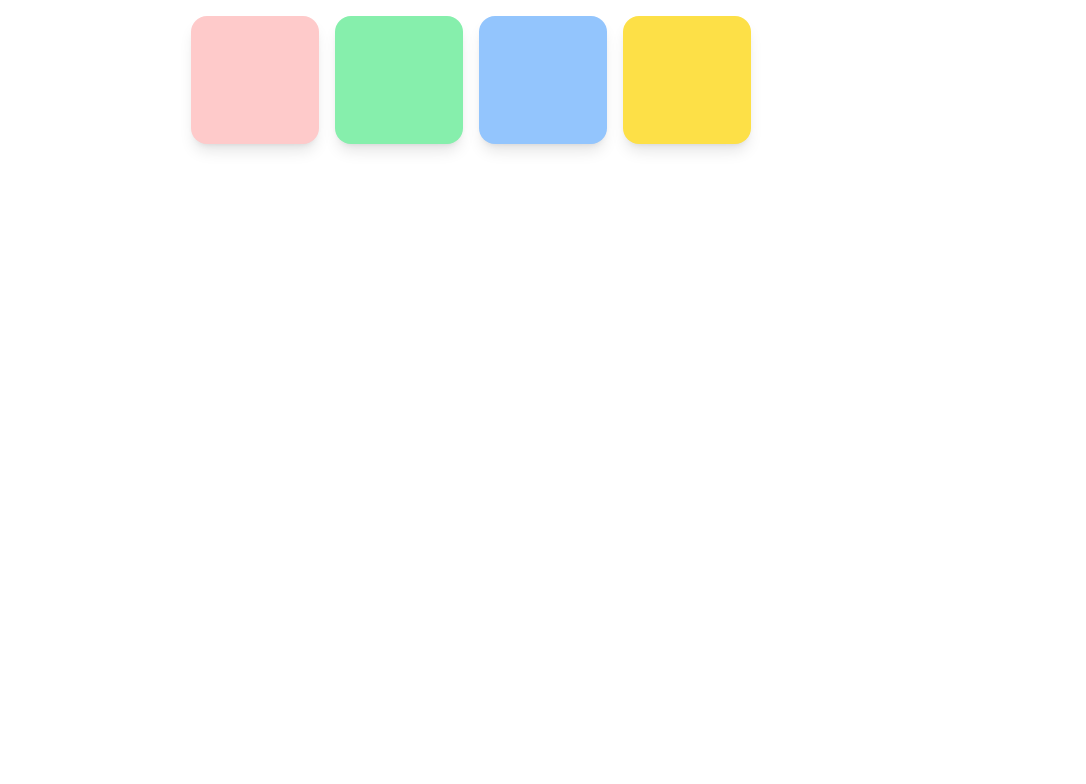
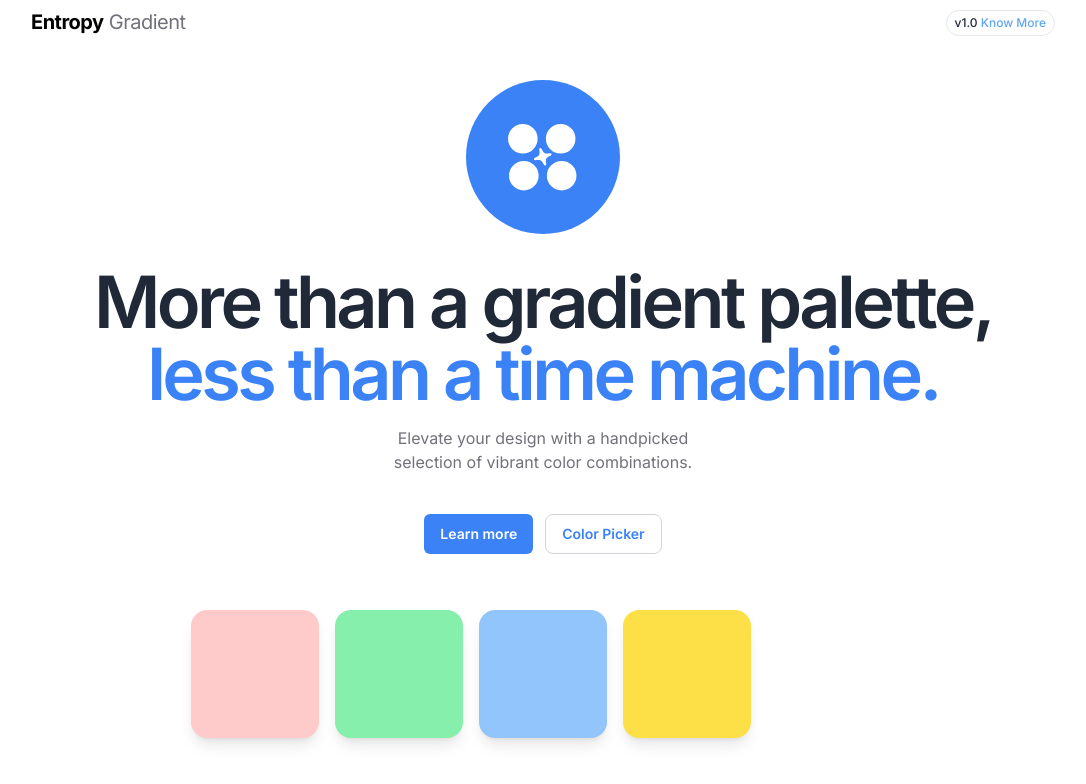
Before and after one commit to amartya2002/entropycolor, a Next.js app: page / in a window 1280 px wide. Shown: the top 784 px of the page, without its empty margins (97-1183 px from the left). Built offline with nearby package versions, Linux system fonts and the light colour scheme.

Commit message:
Navbar, heroicon

```diff
--- a/app/layout.tsx
+++ b/app/layout.tsx
@@ -1,6 +1,7 @@
 import type { Metadata } from 'next'
 import { Inter } from 'next/font/google'
 import './globals.css'
+import Navbar from '@/components/Navbar'
 
 const inter = Inter({ subsets: ['latin'] })
 
@@ -16,7 +17,10 @@ export default function RootLayout({
 }) {
   return (
     <html lang="en">
-      <body className={inter.className}>{children}</body>
+      <body className={inter.className}>
+        <Navbar/>
+        {children}
+        </body>
     </html>
   )
 }
--- /dev/null
+++ b/components/Hero-Icon.tsx
@@ -0,0 +1,22 @@
+import React from 'react';
+
+const HeroIcon = () => (
+  <div className="mt-24 md:mt-20 mb-8 max-w-7xl">
+    <div className=" items-center flex justify-center">
+    <svg width="154" height="154" viewBox="0 0 154 154" fill="none" xmlns="http://www.w3.org/2000/svg">
+<circle cx="77" cy="77" r="77" fill="#3B82F6"/>
+<circle cx="56.8326" cy="58.8281" r="13.5196" transform="rotate(-45 56.8326 58.8281)" fill="white" stroke="white" stroke-width="2.53164"/>
+<circle cx="95.6651" cy="95.6689" r="13.5196" transform="rotate(-45 95.6651 95.6689)" fill="white" stroke="white" stroke-width="2.53164"/>
+<circle cx="94.669" cy="58.8281" r="13.5196" transform="rotate(-45 94.669 58.8281)" fill="white" stroke="white" stroke-width="2.53164"/>
+<circle cx="57.8277" cy="95.6689" r="13.5196" transform="rotate(-45 57.8277 95.6689)" fill="white" stroke="white" stroke-width="2.53164"/>
+<path d="M79.4374 85.4988C80.0079 85.3232 80.3464 84.7598 80.2429 84.1416C79.4 78.6118 79.8946 77.6536 84.804 75.5104C85.3684 75.2587 85.6691 74.6289 85.4937 74.0589C85.3159 73.4809 84.726 73.1425 84.1128 73.2358C78.8404 74.0868 78.0245 73.6619 75.4804 68.6642C75.1972 68.1101 74.6164 67.8294 74.0538 68.0025C73.4753 68.1805 73.1448 68.7416 73.2325 69.3646C74.0887 74.8816 73.5942 75.8398 68.6926 77.9806C68.1148 78.2451 67.8172 78.8566 67.9975 79.4425C68.1729 80.0125 68.7469 80.3558 69.3759 80.2576C74.661 79.42 75.4667 79.8394 77.9949 84.842C78.2964 85.3992 78.8827 85.6694 79.4374 85.4988Z" fill="white"/>
+</svg>
+
+
+
+
+    </div>
+  </div>
+);
+
+export default HeroIcon;
--- a/components/Hero.tsx
+++ b/components/Hero.tsx
@@ -1,13 +1,34 @@
 "use client"
 import React from 'react'
 import ColorCardLayout from './ColorCardLayout'
+import HeroIcon from './Hero-Icon'
+
 
 
 
 export default function Hero() {
   return (
     <div className='max-w-7xl mx-auto'>
+      <HeroIcon/>
 
+      <section className=''>
+
+  <div className="mx-auto h-full max-w-7xl px-8 py24 md:px-12 lg:px-32 l;g:py-32 mb-10">
+
+
+    <div className="text-center">
+      <p className="text-4xl font-semibold leading-tight lg:leding-tight tracking-tighter text-gray-800 lg:text-7xl">
+        More than a gradient palette,
+        <span className="text-blue-500 lg:block"> less than a time machine.</span>
+      </p>
+      <p className="mt-4 text-base text-zinc-500">
+      Elevate your design with a handpicked
+        <span className="lg:block"> selection of vibrant color combinations. </span>
+      </p>
+      <div className="mt-10 flex flex-col items-center justify-center gap-3 md:flex-row"><a className="flex h-10 w-full items-center justify-center rounded-md bg-blue-500 px-4 py-2 text-sm font-semibold text-white transition-all hover:bg-blue-600 md:w-auto" href="/#features">Learn more</a><a className="flex h-10 w-full items-center justify-center rounded-lg border border-gray-300 bg-white px-4 py-2 text-sm text-blue-500 transition-all hover:text-blue-400 md:w-auto md:font-semibold" href="#_"> Color Picker</a></div>
+    </div>
+  </div>
+</section>
 
 
       <ColorCardLayout />
--- /dev/null
+++ b/components/Nav-Badge.tsx
@@ -0,0 +1,17 @@
+import React from 'react'
+
+export default function NavBadge() {
+  return (
+    <section>
+        <div className="inline-flex flex-nowrap items-center bg-white border border-gray-200 rounded-full py-1 px-2 dark:b-slate-900 dark:border-zinc-300">
+  {/* <img className="me-1.5 inline-block h-6 w-6 rounded-full" src="https://images.unsplash.com/photo-1531927557220-a9e23c1e4794?ixlib=rb-4.0.3&ixid=MnwxMjA3fDB8MHxwaG90by1wYWdlfHx8fGVufDB8fHx8&auto=format&fit=facearea&facepad=2&w=300&h=300&q=80" alt="Image Description"/> */}
+  <div className="whitespace-nowrap text-xs font-medium text-gray-800 dalrk:text-white">
+    v1.0 <span className='text-xs text-blue-400'>Know More</span>
+  </div>
+</div>
+
+
+    </section>
+
+  )
+}
--- /dev/null
+++ b/components/Navbar.tsx
@@ -0,0 +1,34 @@
+"use client"
+import React, { useState } from 'react';
+import NavBadge from './Nav-Badge';
+
+const Navbar = () => {
+  const [open, setOpen] = useState(false);
+
+  return (
+    <div className="justify-center w-full mx-auto bg-white/60 fixed top-0 backdrop-blur-lg">
+      <div className="flex w-full px-6 py-2 mx-auto md:px-12 md:items-center justify-between flex-row lg:px-32 max-w-7xl">
+        <div className="flex flex-row items-center justify-between text-accent-500">
+          <a className=" text-xl font-bold tracking-tight text-black" href="/">Entropy<span className='font-normal text-zinc-500'> Gradient</span></a>
+          {/* <button className="rounded-lg md:hidden focus:outline-none focus:shadow-outline" onClick={() => setOpen(!open)}>
+            <svg className="w-6 h-6" stroke="currentColor" fill="none" viewBox="0 0 24 24">
+              <path className={open ? 'hidden' : 'inline-flex'} strokeLinecap="round" strokeLinejoin="round" strokeWidth="2" d="M4 6h16M4 12h16M4 18h16"></path>
+              <path className={open ? 'inline-flex' : 'hidden'} strokeLinecap="round" strokeLinejoin="round" strokeWidth="2" d="M6 18L18 6M6 6l12 12"></path>
+            </svg>
+          </button> */}
+        </div>
+        {/* <nav className={`flex-col items-center flex-grow ${open ? 'flex' : 'hidden'} p-4 px-5 opacity-100 md:px-0 md:pb-0 md:flex md:justify-start md:flex-row lg:p-0 md:mt-0`}>
+          <a className="px-4 py-2 text-sm text-gray-500 hover:text-blue-400 focus:outline-none focus:shadow-none focus:text-black/90 md:ml-auto" href="#features">Features</a>
+          <a className="flex items-center justify-center h-8 px-4 py-2 text-xs font-semibold transition-all bg-white border border-gray-300 rounded-lg text-accent-600 hover:text-accent-500" href="#_" role="button">Download Saasify</a>
+        </nav> */}
+        <nav className='flex-col'>
+
+        <NavBadge/>
+        </nav>
+
+      </div>
+    </div>
+  );
+};
+
+export default Navbar;
```
